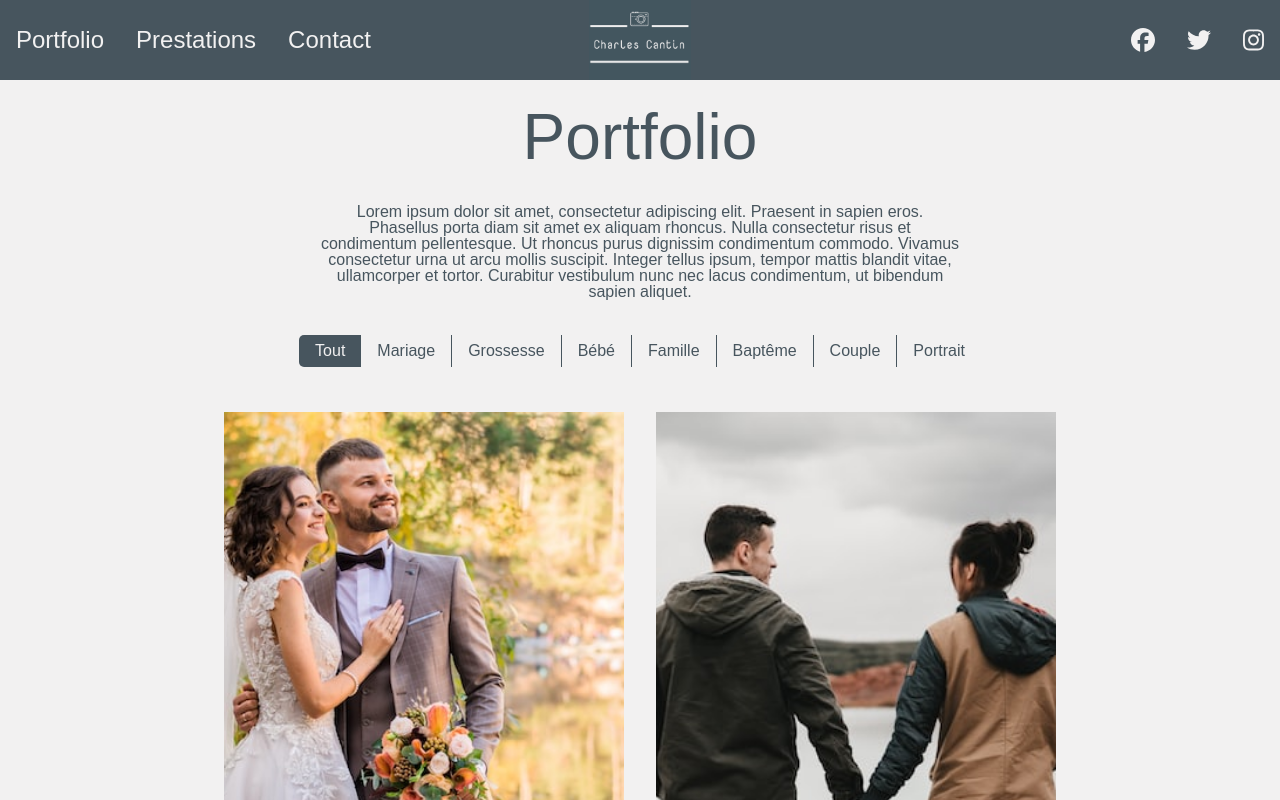
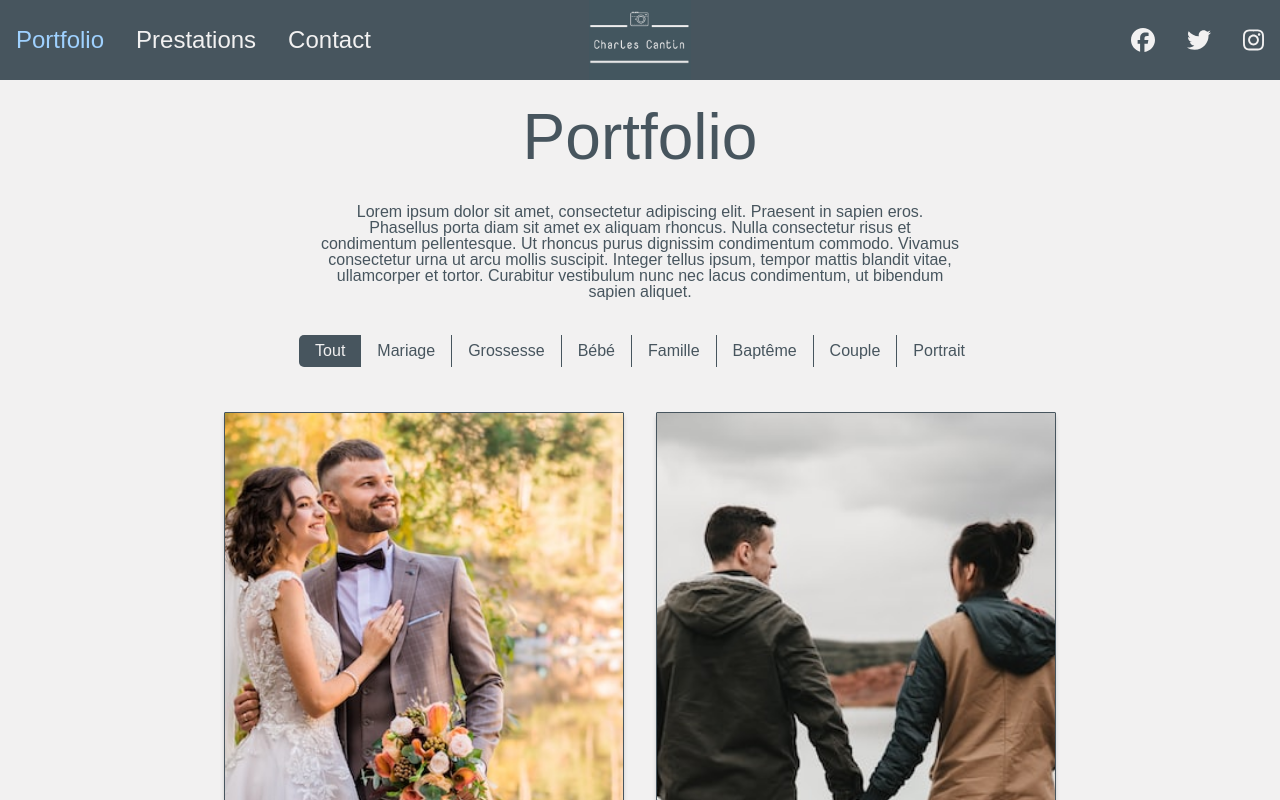
Before and after one commit to Otwgoat/charles-cantin-app, a Next.js app: page /portfolio in a window 1280 px wide. Shown: the top 800 px of the page. Built offline with nearby package versions, Linux system fonts and the light colour scheme; a web font is replaced by a local one.

Commit message:
commit 24

```diff
--- a/components/Header.js
+++ b/components/Header.js
@@ -1,10 +1,12 @@
 import { FontAwesomeIcon } from '@fortawesome/react-fontawesome'
 import Link from 'next/link'
+import { useRouter } from 'next/router';
 import React, { useEffect, useState } from 'react'
 
 
 const Header = () => {
     const [iconPrefix, setIconPrefix] = useState(null);
+    const router = useRouter()
     useEffect(() => setIconPrefix('fab'));
 
     return (
@@ -12,15 +14,15 @@ const Header = () => {
             <nav className='navbar'>
                 <ul>
                     <li>
-                        <Link href="/portfolio">Portfolio</Link>
+                        <Link className={router.pathname === '/portfolio' ? 'navLinkActive' : ' '} href="/portfolio">Portfolio</Link>
 
                     </li>
                     <li>
-                        <Link href="/prestations">Prestations</Link>
+                        <Link className={router.pathname === '/prestations' ? 'navLinkActive' : ' '} href="/prestations">Prestations</Link>
 
                     </li>
                     <li>
-                        <Link href="/contact">Contact</Link>
+                        <Link className={router.pathname === '/contact' ? 'navLinkActive' : ' '} href="/contact">Contact</Link>
 
                     </li>
 
--- a/components/Photo.js
+++ b/components/Photo.js
@@ -5,7 +5,7 @@ const Photo = ({photo}) => {
   return (
     <div className='photoContainer'>
         <Image className='photoSquare' src={'/' + photo.image} width={400} height={500} alt={photo.alt} />
-        <p>{photo.tag}</p>
+
     </div>
   )
 }
--- a/styles/_header.scss
+++ b/styles/_header.scss
@@ -4,21 +4,13 @@ header {
     background-color: #47555E;
     border-bottom: #F2F1F1 solid 1px;
     display: flex;
-
     position: fixed;
     z-index: 1;
-
-
-
-
     nav {
         min-height: 100%;
         display: flex;
         align-items: center;
         flex: 1;
-
-
-
         ul {
             list-style-type: none;
             display: flex;
@@ -26,12 +18,36 @@ header {
 
             li {
                 margin: 0 1rem;
+                &:after {
+                    display: block;
+                    content: ' ';
+                    transform: scaleX(0) ;
+                    transition:  transform ease-in-out 0.5s;
+                    border-bottom: 1px solid #F2F1F1;
+                }
+                &:before {
+                    display: block;
+                    content: ' ';
+                    transform: scaleX(0);
+                    transition:  transform ease-in-out 0.5s;
+                    border-top: 1px solid #F2F1F1;
+                }
+                &:hover:after, &:hover:before  {
+                    transform: scaleX(1);
+
+                }
 
                 Link {
                     font-weight: 200;
                     font-style: normal;
+
                 }
             }
+            .navLinkActive {
+                color: #9FD1FF;
+            }
+
+
 
         }
     }
@@ -45,6 +61,10 @@ header {
         background-repeat: no-repeat;
         justify-self: center;
         flex: 1;
+        &:hover {
+            transform: translateY(-3px);
+            transition: transform ease-in-out 0.5s;
+        }
 
     }
     .social_section {
@@ -57,6 +77,10 @@ header {
 
         a {
             margin: 0 1rem;
+            &:hover {
+                transform: translateY(-5px);
+                transition: transform ease-in-out 0.5s;
+            }
         }
     }
 
--- a/styles/_portfolio.scss
+++ b/styles/_portfolio.scss
@@ -4,6 +4,7 @@
     align-items: center;
     margin-top: 70px ;
     padding-bottom: 70px;
+    scroll-behavior: smooth;
 
     #filterNav {
         margin-top: 35px;
@@ -13,6 +14,10 @@
 
         li {
             cursor: pointer;
+            &:hover {
+                transform: translateY(-2px);
+                transition: transform ease-in-out 0.5s;
+            }
         }
 
         .filterItem {
@@ -53,6 +58,11 @@
             margin-bottom: 1rem;
             .photoSquare {
                 object-fit: cover;
+                border: solid 1px #47555E;
+                box-sizing: border-box;
+                border-radius: 1px;
+                box-shadow: 0px 4px 4px 0px #00000025;
+
 
             }
 
--- a/styles/index.scss
+++ b/styles/index.scss
@@ -95,5 +95,9 @@ a {
     font-size: 20px;
     color: #47555E;
     cursor: pointer;
+    &:hover {
+        transform: translateY(-2px);
+        transition: transform ease-in-out 0.5s;
+    }
 
 }
```
